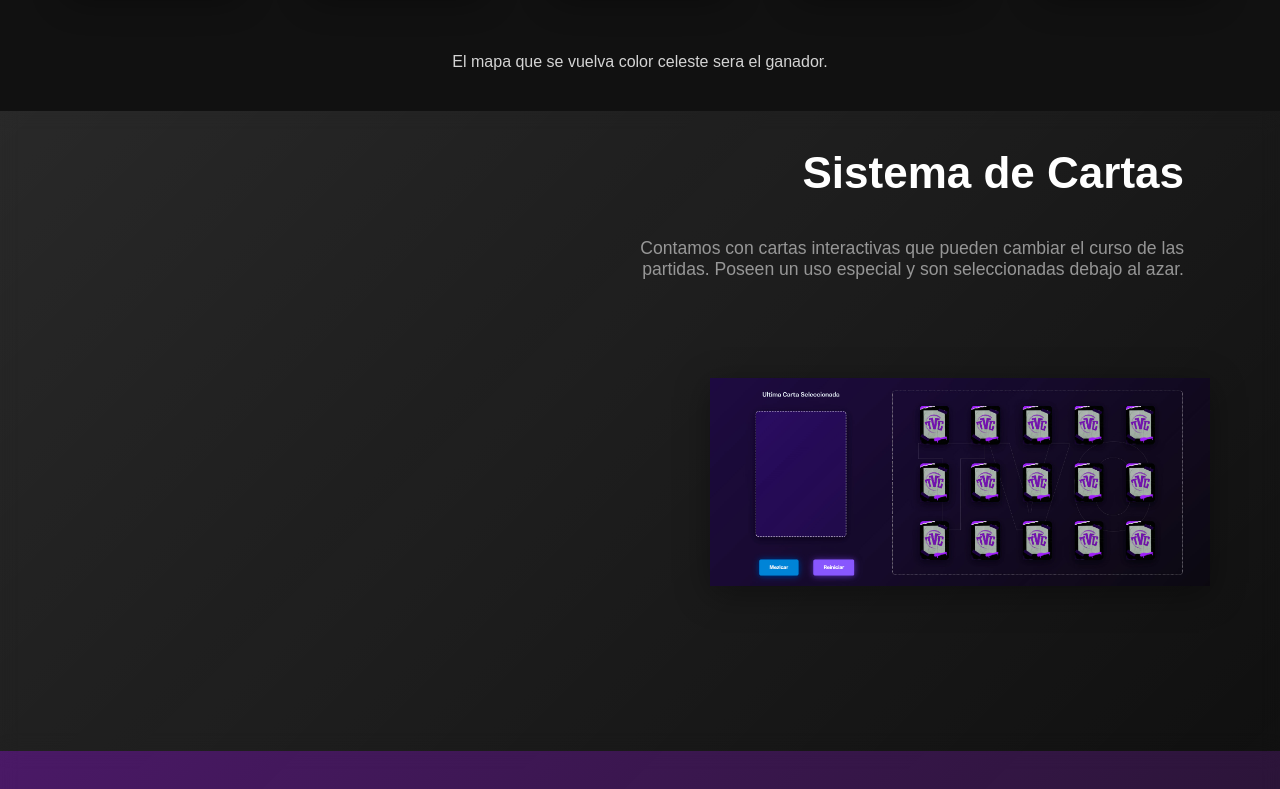
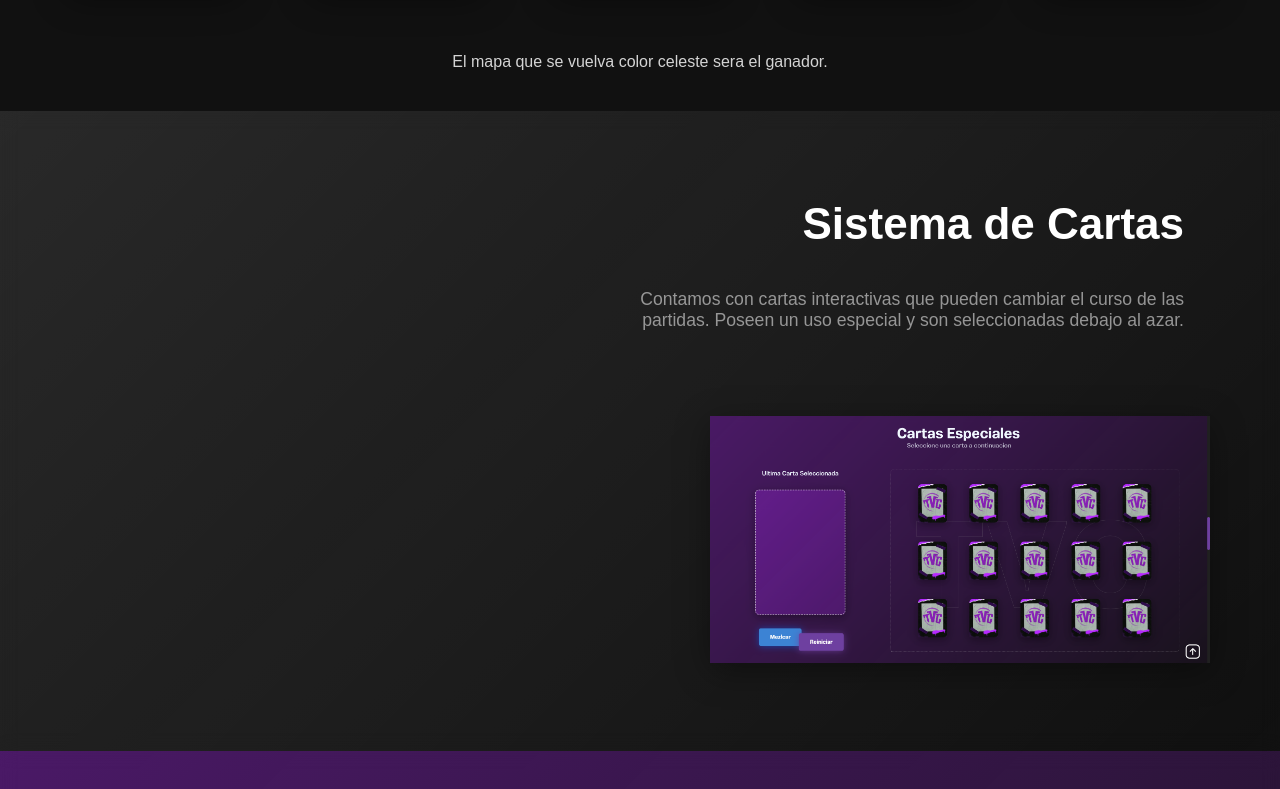
Before and after one commit to MarcosCaris/TVC2, a plain HTML site: page index.html in a window 1280 px wide. Shown: the part 1651-2440 px from the top of the page. Drawn offline with nearby package versions, Linux system fonts and the light colour scheme; a web font is replaced by a local one.

Commit message:
correction update

```diff
--- a/css/style.css
+++ b/css/style.css
@@ -488,6 +488,7 @@ header {
 .cartas__seccion {
 	height: 80vh;
 	display: flex;
+	align-items: center;
 	flex-direction: row;
 }
 .cartas__izquierda__poderes {
--- a/index.html
+++ b/index.html
@@ -167,7 +167,7 @@
 								azar.
 							</p>
 						</div>
-						<div class="cartas__imagen oculto"><img src="./imagenes/cartas__muestra.jpeg" alt="" width="600px" /></div>
+						<div class="cartas__imagen oculto"><img src="./imagenes/cartas__muestra.png" alt="" width="600px" /></div>
 					</div>
 				</div>
 				<div class="mejoras__seleccion__container">
```
Also changed, not shown: imagenes/cartas__muestra.jpeg (deleted), imagenes/cartas__muestra.png (added).
